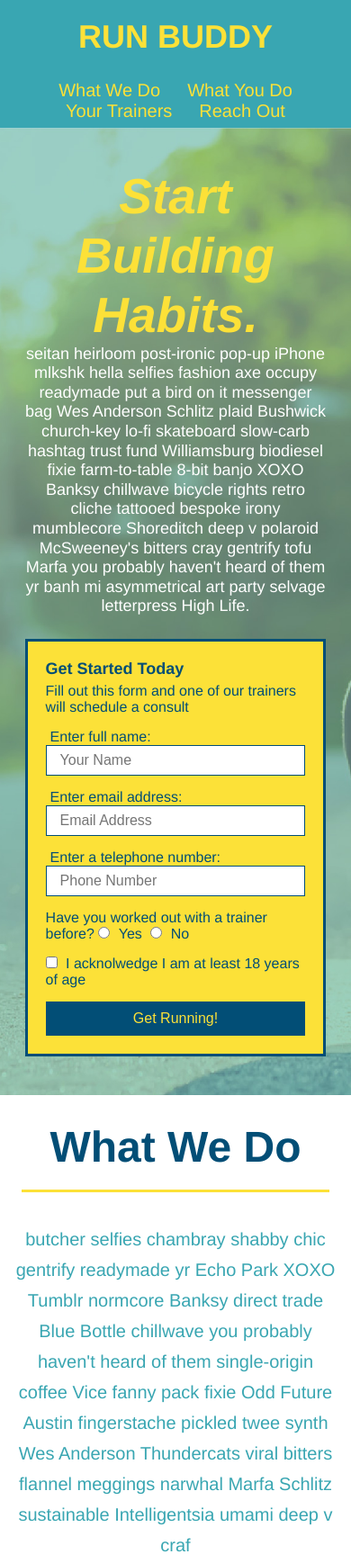
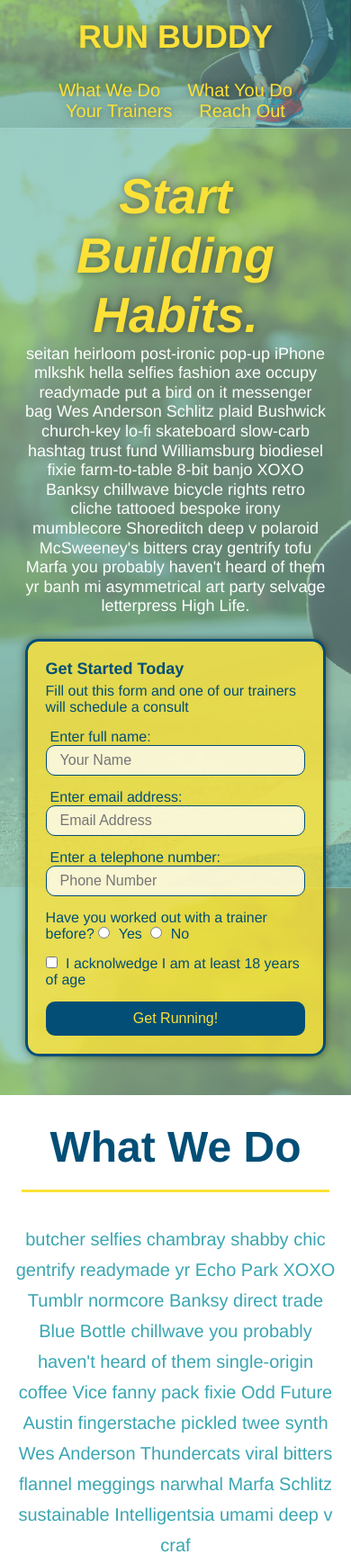
Before and after one commit to michalakisluke/run-buddy, a plain HTML site: page index.html in a window 390 px wide. Shown: the top 1737 px of the page at 90% size. Drawn offline with Linux system fonts and the light colour scheme.

Commit message:
<Style different states with psuedo classes>

```diff
--- a/assets/css/style.css
+++ b/assets/css/style.css
@@ -17,6 +17,14 @@ header {
     display: flex;
     justify-content: space-between;
     flex-wrap: wrap;
+    position: sticky;
+    position: -webkit-sticky;
+    top: 0;
+    background-image: url("../images/hero-bg.jpg");
+    background-size: cover;
+    background-position: center;
+    background-attachment: fixed;
+    background-position: 80%;
 }
 
 header h1{
@@ -24,6 +32,7 @@ header h1{
     font-size: 36px;
     color: #fce138;
     margin: 0;
+    text-shadow: 0 0 10px rgba(0, 0, 0, 0.5);
 }
 
 header a {
@@ -47,6 +56,14 @@ header nav ul li a {
     padding: 10px 15px;
     font-weight: lighter;
     font-size: 1.55vw;
+    text-shadow: 0 0 10px rgba(0, 0, 0, 0.5);
+}
+
+header nav ul li a:hover {
+    background: #fce138;
+    color: #024e76;
+    border-radius: 15px;
+    text-shadow: none;
 }
 
 footer {
@@ -85,6 +102,8 @@ section {
     justify-content: center;
     flex-wrap: wrap;
     align-items: flex-start;
+    background-attachment: fixed;
+    background-position: 80%;
 }
 
 .hero-cta {
@@ -99,11 +118,12 @@ section {
 .hero-cta h2 {
     font-style: italic;
     font-size: 55px;
-    color:#fce138
+    color:#fce138;
+    text-shadow: 0 0 10px rgba(0, 0, 0, 0.5);
 }
 
 .hero-form {
-    background-color: #fce138;
+    background-color: rgba(252, 225, 56, 0.8);
     color: #024e76;
     padding: 20px;
     border-style: solid;
@@ -111,6 +131,8 @@ section {
     border-color: #024e76;
     width: 40%;
     margin: 3.5%;
+    box-shadow: 0 0 10px rgba(0, 0, 0, 0.5);
+    border-radius: 15px;
 }
 
 .hero-form h3 {
@@ -130,6 +152,13 @@ section {
     color: #024e76;
     width: 100%;
     margin-bottom: 15px;
+    border-radius: 10px;
+    background-color: rgba(255, 255, 255, 0.75);
+}
+
+.form-input:focus {
+    background-color:rgba(255, 255, 255, 1);
+    outline: none;
 }
 
 .hero-form label {
@@ -142,6 +171,11 @@ section {
     border: none;
     padding: 10px 20px;
     font-size: 16px;
+    border-radius: 10px;
+}
+
+.hero-form button:hover {
+    background-color: #39a6b2;
 }
 
 .intro p{
@@ -161,11 +195,14 @@ section {
     margin: 50px auto;
     padding-bottom: 50px;
     width: 80%;
-    border-bottom: 1px solid #39a6b2;
     display: flex;
     flex-wrap: wrap;
     align-items: center;
     justify-content: space-between;
+}
+
+.step:not(:last-child) {
+    border-bottom: 1px solid #39a6b2;
 }
 
 .section-title {
@@ -317,6 +354,13 @@ section {
     width: 100%;
     margin-bottom: 15px;
     margin-top: 5px;
+    border-radius: 10px;
+    background-color: rgba(255, 255, 255, 0.75);
+}
+
+.contact-form input:focus, .contact-form textarea:focus {
+    background-color: rgba(255, 255, 255, 1);
+    outline: none;
 }
 
 .contact-form button {
@@ -327,6 +371,12 @@ section {
     text-align: center;
     padding: 15px 0;
     font-size: 16px;
+    border-radius: 10px;
+}
+
+.contact-form button:hover {
+    color: #fce138;
+    background: #39a6b2;
 }
 
 .contact-info a {
@@ -342,6 +392,7 @@ section {
     header {
         padding-bottom: 0;
         justify-content: center;
+        position: relative;
     }
     header h1 {
         width: 100%;
```
